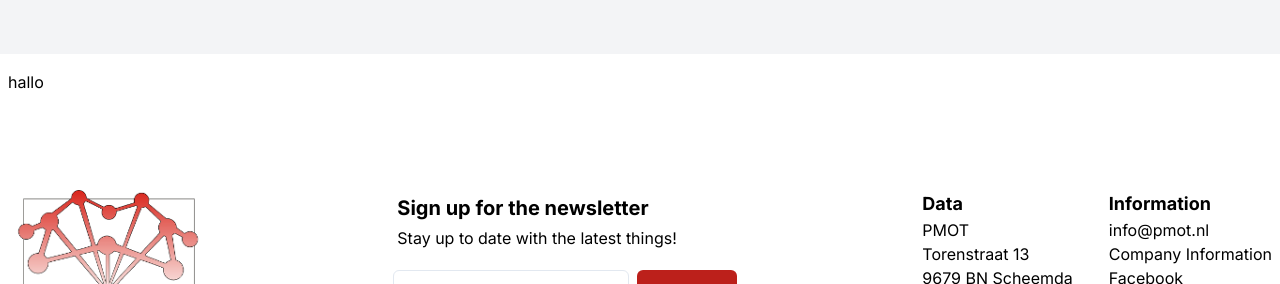
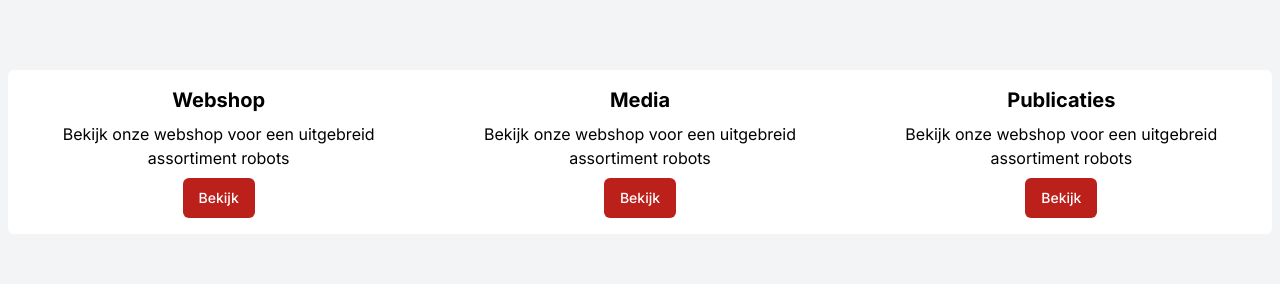
Before and after one commit to Jean-Marcde16e/Project-PMOT, a Next.js app: page /en in a window 1280 px wide. Shown: the part 614-898 px from the top of the page. Built offline with nearby package versions, Linux system fonts and the light colour scheme.

Commit message:
added stuff to homepage

```diff
--- a/app/[locale]/(pages)/(index)/page.tsx
+++ b/app/[locale]/(pages)/(index)/page.tsx
@@ -1,15 +1,12 @@
 import { Hero } from "@/components/Hero";
-import { Button } from "@/components/ui/button";
-import Image from "next/image";
+import { Information } from "@/components/Information";
 
 export default function HomePage() {
   return (
     <main className="flex justify-between items-center mx-auto px-4 sm:px-2 py-4 max-w-7xl">
       <div>
         <Hero />
-        {/* <Button className="mt-4" variant={"secondary"}>
-          Homepagina
-        </Button> */}
+        <Information />
       </div>
     </main>
   );
--- a/components/Footer.tsx
+++ b/components/Footer.tsx
@@ -79,6 +79,11 @@ export function Footer() {
           </div>
         </div>
       </div>
+      <div className="bg-secondary">
+        <p className="text-white text-lg text-center py-2">
+          &#169; {new Date().getFullYear()} PMOT. All rights reserverd.
+        </p>
+      </div>
     </div>
   );
 }
--- /dev/null
+++ b/components/Information.tsx
@@ -0,0 +1,31 @@
+import { Button } from "./ui/button";
+
+export function Information() {
+  return (
+    <div className="bg-primary rounded-md mt-20">
+      <div className="flex justify-between">
+        <div className="text-center p-4">
+          <h1 className="text-xl font-bold">Webshop</h1>
+          <p className="text-center my-2">
+            Bekijk onze webshop voor een uitgebreid assortiment robots
+          </p>
+          <Button variant={"secondary"}>Bekijk</Button>
+        </div>
+        <div className="text-center p-4">
+          <h1 className="text-xl font-bold">Media</h1>
+          <p className="text-center my-2">
+            Bekijk onze webshop voor een uitgebreid assortiment robots
+          </p>
+          <Button variant={"secondary"}>Bekijk</Button>
+        </div>
+        <div className="text-center p-4">
+          <h1 className="text-xl font-bold">Publicaties</h1>
+          <p className="text-center my-2">
+            Bekijk onze webshop voor een uitgebreid assortiment robots
+          </p>
+          <Button variant={"secondary"}>Bekijk</Button>
+        </div>
+      </div>
+    </div>
+  );
+}
```
